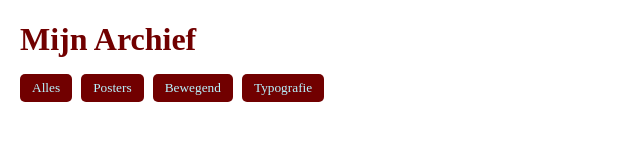
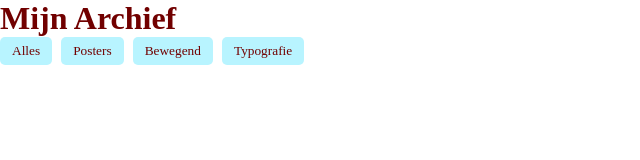
Before and after one commit to annickqw/archive, a website: page index.html in a window 1280 px wide. Shown: the whole page, without its empty margins (0-640 px from the left). Drawn offline with nearby package versions, Linux system fonts and the light colour scheme.

Commit message:
beschrijf hier wat je veranderd hebt

```diff
--- a/style.css
+++ b/style.css
@@ -1,31 +1,32 @@
 body {
   font-family: 'Times New Roman', Times, serif ;
-  margin: 20px;
+  margin: auto;;
   background: #ffffff;
   color: #710000;
 }
 
 h1 {
-  margin-bottom: 1rem;
+  margin: auto;
 }
 
 .filters {
-  margin-bottom: 1rem;
+  margin: auto;
+
 }
 .filters button {
   font-family: 'Times New Roman', Times, serif ;
   margin-right: 5px;
   padding: 6px 12px;
   border: none;
-  background: #710000;
-  color: #b8f4ff;
+  background:#b8f4ff;
+  color:  #710000;
 
   cursor: pointer;
   border-radius: 5px;
 }
 .filters button:hover {
-  background: #b8f4ff;
-  color: #710000;
+  background:  #710000;
+  color: #b8f4ff;
 }
 
 
@@ -50,9 +51,11 @@ h1 {
   border-style: solid;
   border-width: 7px;
   border-color: #b8f4ff;
+  border-radius: 3%;
   z-index: 10;
 
 }
 .meta {
   padding: 5px;
+  background: #ffffff;
 }
```
